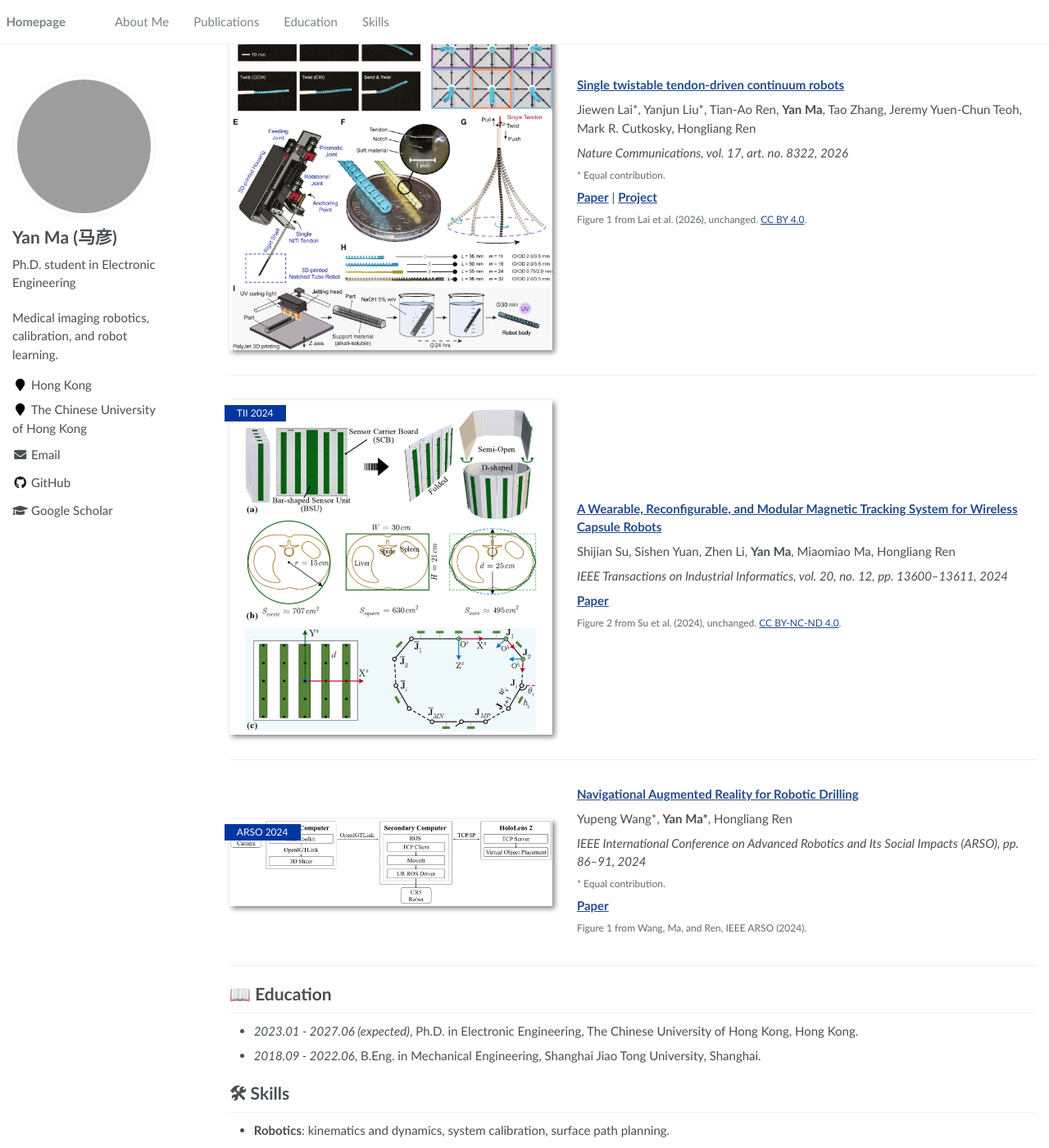
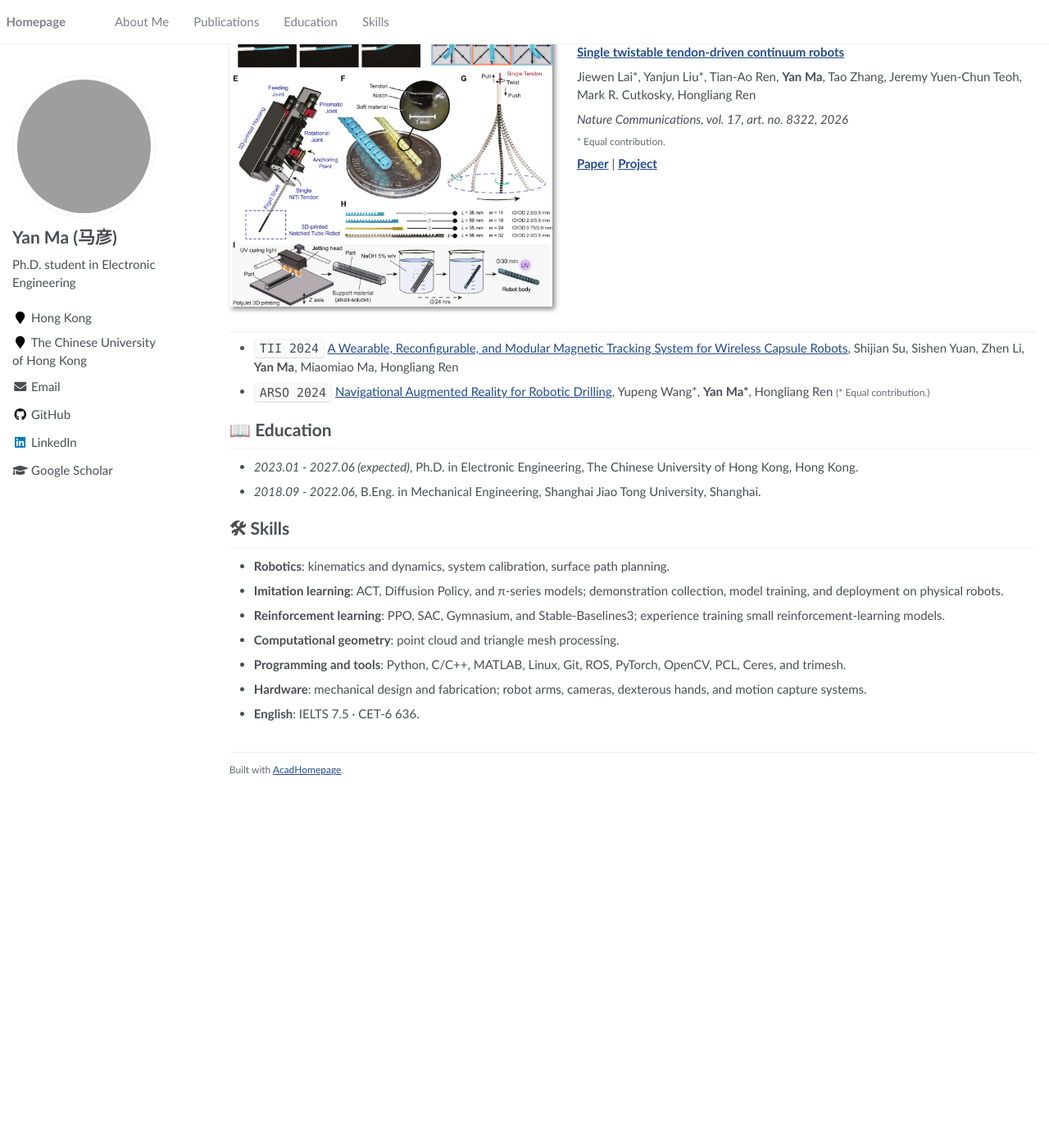
Before and after one commit to ILoveCorn/ILoveCorn.github.io, a Jekyll site: the page built from _pages/about.md, in a window 1280 px wide and 1400 px high, scrolled down 766 px. Shown: the whole window at 82% size. Built offline with Jekyll 4.4.1, drawn with Linux system fonts in a browser that asks for light colours; after the commit the page ends 1720 px from its top, so only the background shows below that; some of the changed text lies outside the part shown; grey boxes are pictures that could not be loaded.

Commit message:
Streamline biography and publication list and add advisor and LinkedIn links

```diff
--- a/_config.yml
+++ b/_config.yml
@@ -1,6 +1,6 @@
 # Site Settings
 title                    : "Yan Ma (马彦)"
-description              : "Medical imaging robotics, calibration, and robot learning."
+description              : ""
 url                      : "https://ilovecorn.github.io"
 baseurl                  : ""
 repository               : "ILoveCorn/ILoveCorn.github.io"
@@ -38,7 +38,7 @@ author:
   instagram        :
   impactstory      :
   lastfm           :
-  linkedin         :
+  linkedin         : "yan-ma-aa962a24b"
   dblp             :
   orcid            :
   pinterest        :
--- a/_data/publications.yml
+++ b/_data/publications.yml
@@ -1,5 +1,6 @@
 # Publication facts follow the base CV. DOI links are recorded in the CV paper list.
 - id: oct-calibration
+  featured: true
   title: "Uncertainty-Aware Cross-Scale Hand-Eye Calibration of 2-D Optical Coherence Tomography Using a Plane Target"
   authors: "<strong>Yan Ma</strong>, Haitian Lyu, Jiewen Lai, Ruiyang Zhang, Wu Yuan, Hongliang Ren"
   venue: "IEEE Transactions on Robotics, vol. 42, pp. 3105–3120, 2026"
@@ -12,6 +13,7 @@
   figure_credit: "Figure 1 from Ma et al., IEEE T-RO (2026)."
 
 - id: continuum-robots
+  featured: true
   title: "Single twistable tendon-driven continuum robots"
   authors: "Jiewen Lai*, Yanjun Liu*, Tian-Ao Ren, <strong>Yan Ma</strong>, Tao Zhang, Jeremy Yuen-Chun Teoh, Mark R. Cutkosky, Hongliang Ren"
   venue: "Nature Communications, vol. 17, art. no. 8322, 2026"
@@ -26,6 +28,7 @@
   figure_license_url: "https://creativecommons.org/licenses/by/4.0/"
 
 - id: magnetic-tracking
+  featured: false
   title: "A Wearable, Reconfigurable, and Modular Magnetic Tracking System for Wireless Capsule Robots"
   authors: "Shijian Su, Sishen Yuan, Zhen Li, <strong>Yan Ma</strong>, Miaomiao Ma, Hongliang Ren"
   venue: "IEEE Transactions on Industrial Informatics, vol. 20, no. 12, pp. 13600–13611, 2024"
@@ -38,6 +41,7 @@
   figure_license_url: "https://creativecommons.org/licenses/by-nc-nd/4.0/"
 
 - id: ar-drilling
+  featured: false
   title: "Navigational Augmented Reality for Robotic Drilling"
   authors: "Yupeng Wang*, <strong>Yan Ma*</strong>, Hongliang Ren"
   venue: "IEEE International Conference on Advanced Robotics and Its Social Impacts (ARSO), pp. 86–91, 2024"
--- a/_includes/author-profile.html
+++ b/_includes/author-profile.html
@@ -16,7 +16,7 @@
   <div class="author__urls-wrapper">
     <!-- <button class="btn btn--inverse">More Info & Contact</button> -->
     <ul class="author__urls social-icons">
-      {% if site.description %}
+      {% if site.description and site.description != "" %}
         <li><div style="white-space: normal; margin-bottom: 1em;">{{ site.description }}</div></li>
       {% endif %}
       {% if author.location %}
@@ -50,7 +50,7 @@
         <li><a href="https://plus.google.com/+{{ author.google_plus }}"><i class="fab fa-fw fa-google-plus" aria-hidden="true"></i> Google+</a></li>
       {% endif %}
       {% if author.linkedin %}
-        <li><a href="https://www.linkedin.com/in/{{ author.linkedin }}"><i class="fab fa-fw fa-linkedin" aria-hidden="true"></i> LinkedIn</a></li>
+        <li><a href="https://www.linkedin.com/in/{{ author.linkedin }}/"><i class="fab fa-fw fa-linkedin" aria-hidden="true"></i> LinkedIn</a></li>
       {% endif %}
       {% if author.dblp %}
         <li><a href="{{ author.dblp }}"><i class="ai ai-dblp ai-fw" aria-hidden="true"></i> DBLP</a></li>
@@ -145,7 +145,7 @@
         <a href="https://plus.google.com/+{{ author.google_plus }}"><i class="fab fa-fw fa-google-plus" aria-hidden="true"></i></a>
       {% endif %}
       {% if author.linkedin %}
-        <a href="https://www.linkedin.com/in/{{ author.linkedin }}"><i class="fab fa-fw fa-linkedin" aria-hidden="true"></i></a>
+        <a href="https://www.linkedin.com/in/{{ author.linkedin }}/" aria-label="LinkedIn profile"><i class="fab fa-fw fa-linkedin" aria-hidden="true"></i></a>
       {% endif %}
       {% if author.dblp %}
         <a href="{{ author.dblp }}"><i class="ai ai-dblp ai-fw" aria-hidden="true"></i></a>
--- a/_includes/publications.html
+++ b/_includes/publications.html
@@ -1,4 +1,5 @@
-{% for paper in site.data.publications %}
+{% assign featured_papers = site.data.publications | where: "featured", true %}
+{% for paper in featured_papers %}
 <div class="paper-box" id="{{ paper.id }}">
   <div class="paper-box-image">
     <div class="paper-figure">
@@ -19,7 +20,15 @@
       {% if paper.project %} | <a href="{{ paper.project }}"><strong>Project</strong></a>{% endif %}
     </p>
     {% if paper.summary %}<p>{{ paper.summary }}</p>{% endif %}
-    <p class="figure-credit">{{ paper.figure_credit }}{% if paper.figure_license %} <a href="{{ paper.figure_license_url }}">{{ paper.figure_license }}</a>.{% endif %}</p>
   </div>
 </div>
 {% endfor %}
+
+{% assign other_papers = site.data.publications | where: "featured", false %}
+{% if other_papers.size > 0 %}
+<ul class="publication-list">
+  {% for paper in other_papers %}
+  <li id="{{ paper.id }}"><code>{{ paper.badge }}</code> <a href="{{ paper.paper }}">{{ paper.title }}</a>, {{ paper.authors }}{% if paper.equal_contribution %} <span class="paper-note">(* Equal contribution.)</span>{% endif %}</li>
+  {% endfor %}
+</ul>
+{% endif %}
--- a/_pages/about.md
+++ b/_pages/about.md
@@ -10,9 +10,7 @@ redirect_from:
 
 <span class="anchor" id="about-me"></span>
 
-I am **Yan Ma (马彦)**, a Ph.D. student in Electronic Engineering at The Chinese University of Hong Kong, advised by [Prof. Hongliang Ren](https://www.ee.cuhk.edu.hk/en-gb/people/academic-staff/professors/prof-ren-hongliang) and Prof. Jiewen Lai. My research focuses on **medical imaging robotics**, with an emphasis on system calibration, surface inspection planning, and robot learning.
-
-Before joining CUHK in January 2023, I received my B.Eng. in Mechanical Engineering from Shanghai Jiao Tong University in June 2022. I expect to complete my Ph.D. in June 2027.
+I am **Yan Ma (马彦)**, a Ph.D. student in Electronic Engineering at The Chinese University of Hong Kong, advised by [Prof. Hongliang Ren](https://www.ee.cuhk.edu.hk/en-gb/people/academic-staff/professors/prof-ren-hongliang) and [Prof. Jiewen Lai](http://www.ee.cuhk.edu.hk/en-gb/people/academic-staff/professors/prof-lai-jiewen).
 
 For research discussions and collaboration, please feel free to contact me at [yanloveoat@gmail.com](mailto:yanloveoat@gmail.com).
 
```
Also changed, not shown: README.md (+4 -2 lines).
